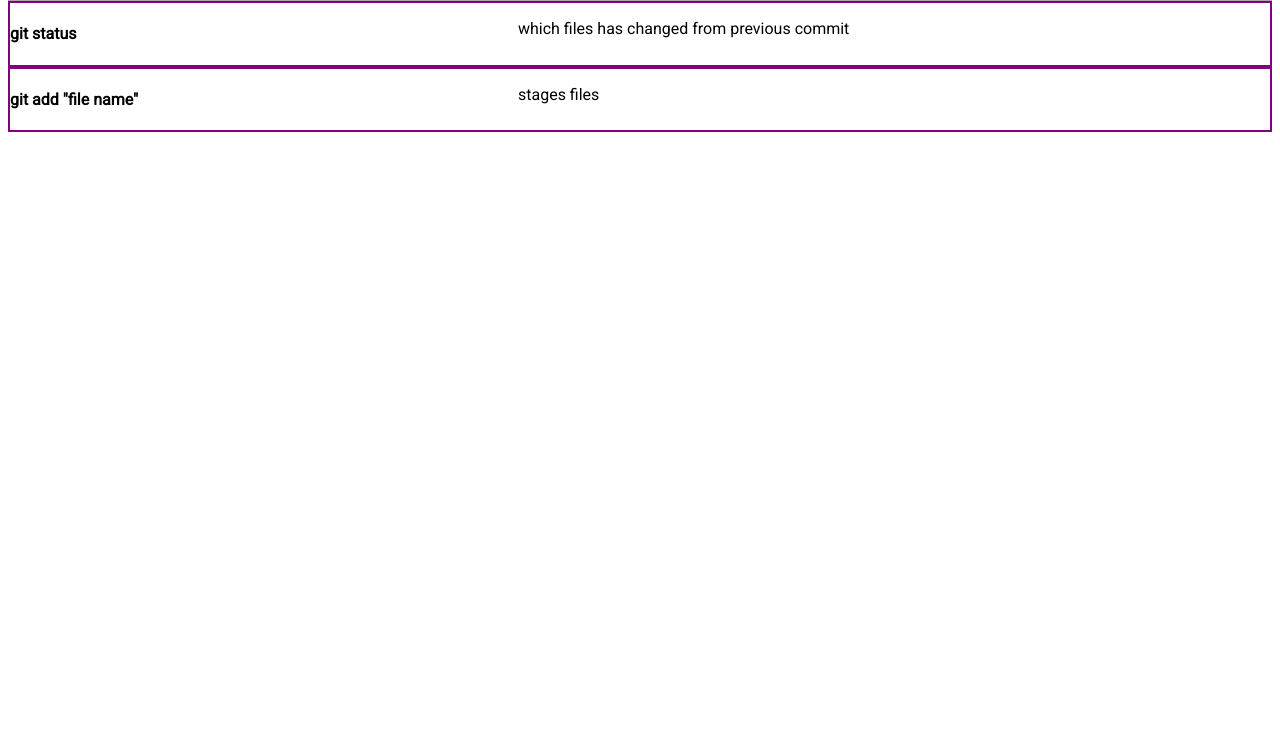
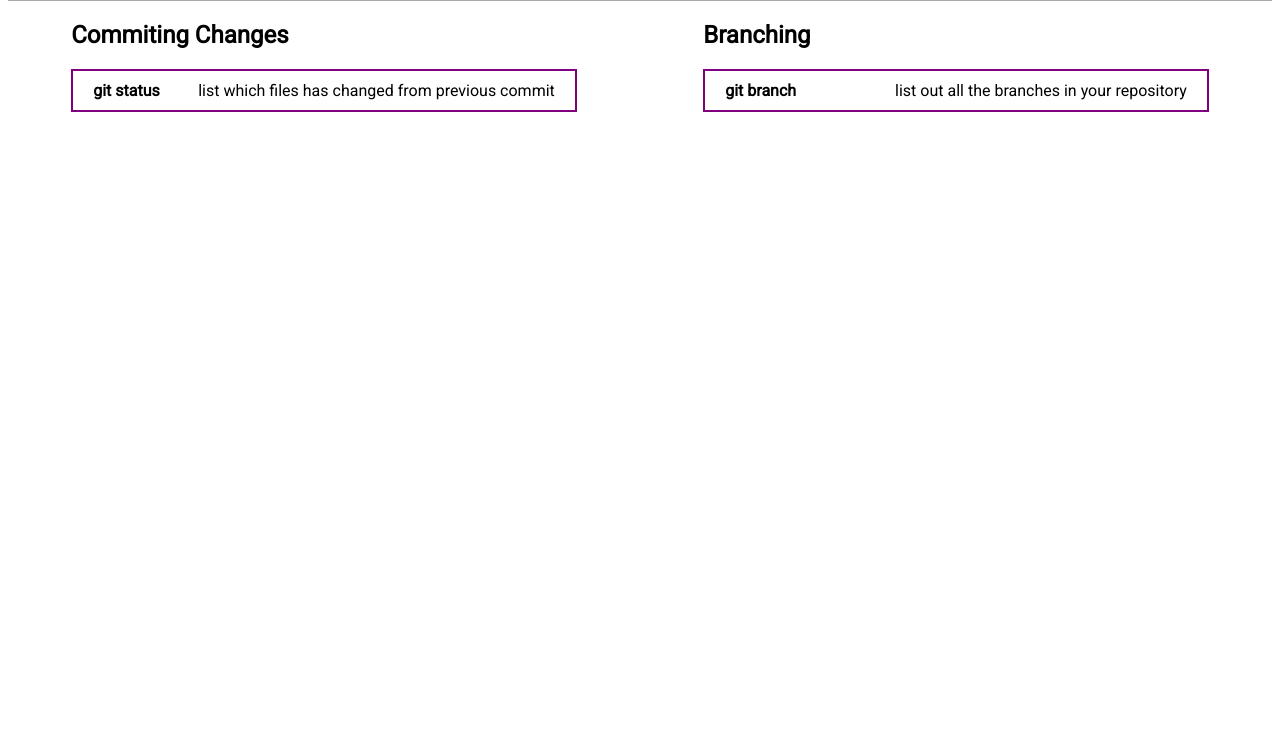
Before and after one commit to kneums13/git_branching_activity, a plain HTML site: page index.html in a window 1280 px wide. Shown: the part 68-800 px from the top of the page. Drawn offline with Linux system fonts and the light colour scheme.

Commit message:
break commands into two columns

```diff
--- a/assets/css/index.css
+++ b/assets/css/index.css
@@ -11,15 +11,32 @@ h1 {
 }
 
 nav {
+    text-align: center;
     border-bottom: 1px solid darkgrey;
 }
 
+.command-row {
+    display: flex;
+    justify-content: space-around;
+}
+
+.command-column {
+    width: 40%;
+}
+
 .command-item {
+    padding: 10px 20px;
     border: 2px solid purple;
 }
 
+.command-item {
+    display: flex;
+    justify-content: space-between;
+    align-items: flex-start;
+
+    padding: 10px 20px;
+}
+
 .command-item > * {
-    width: 40%;
-    display: inline-block;
-    vertical-align: top;
+    margin: 0;
 }
--- a/index.html
+++ b/index.html
@@ -11,17 +11,26 @@
         <nav>
             <h1>We Are Learning Git!</h1>
         </nav>
+        <div class="command-row">
+            <div class="command-column">
+                <h2>Commiting Changes</h2>
                 <div class="command-item">
                     <h4>git status</h4>
                     <p>
-                which files has changed from previous commit
+                        list which files has changed from previous commit
                     </p>
                 </div>
+            </div>
+            <div class="command-column">
+                <h2>Branching</h2>
                 <div class="command-item">
-            <h4>git add "file name"</h4>
+                    <h4>git branch</h4>
                     <p>
-                stages files
+                        list out all the branches in your repository
                     </p>
                 </div>
+            </div>
+        </div>
+
     </body>
 </html>
```
Lines whose indentation alone changed are shown as unchanged.
